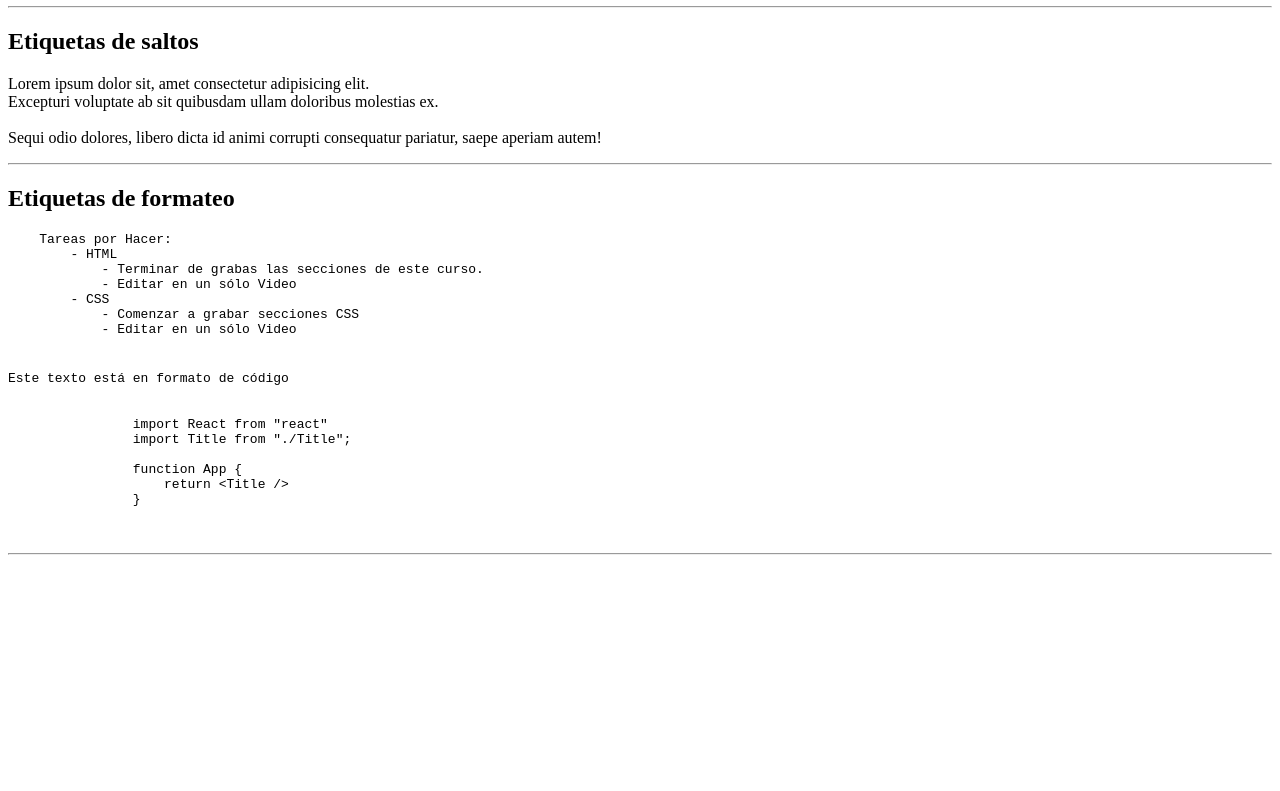
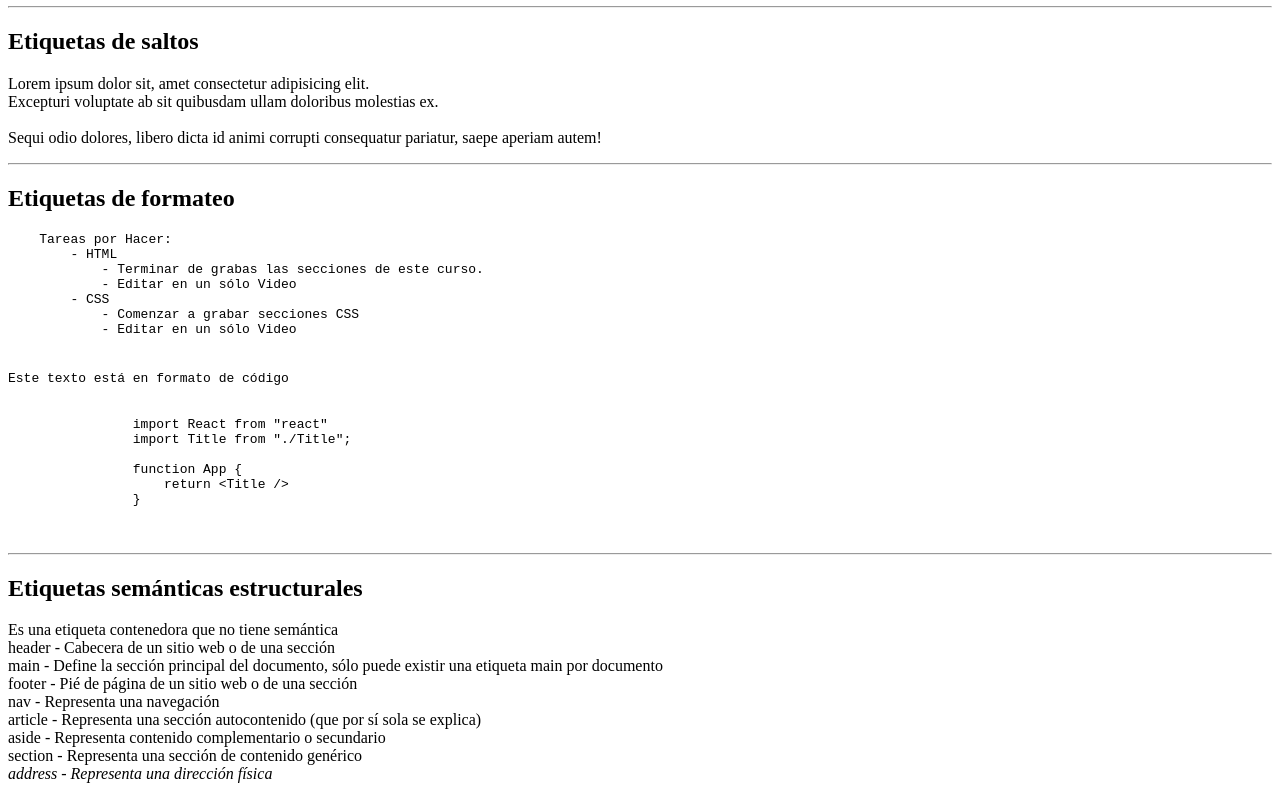
Before and after one commit to misaeladame/fundamentos-html, a plain HTML site: page index.html in a window 1280 px wide. Shown: the part 826-1617 px from the top of the page. Before the commit the page ends 1389 px from the top, so only its background shows below. Drawn offline with Linux system fonts and the light colour scheme.

Commit message:
Etiquetas semántica estructurales

```diff
--- a/index.html
+++ b/index.html
@@ -25,7 +25,7 @@
     <p>Aprendiendo sobre Diseño Web</p>
     <hr>
     <h2>Encabezados HTML</h2>
-    <h1>Encabezado de nivel 1</h1>
+    <h1>Encabezado de nivel 1 - sólo puede existir un h1 por documento HTML</h1>
     <h2>Encabezado de nivel 2</h2>
     <h3>Encabezado de nivel 3</h3>
     <h4>Encabezado de nivel 4</h4>
@@ -79,6 +79,22 @@
         </pre>
     </p>
     <hr>
+    <h2>Etiquetas semánticas estructurales</h2>
+    <div>Es una etiqueta contenedora que no tiene semántica</div>
+    <header>header - Cabecera de un sitio web o de una sección</header>
+    <main>
+        main - Define la sección principal del documento, sólo puede existir una
+        etiqueta main por documento
+    </main>
+    <footer>footer - Pié de página de un sitio web o de una sección</footer>
+    <nav>nav - Representa una navegación</nav>
+    <article>
+        article - Representa una sección autocontenido (que por sí sola se
+        explica)
+    </article>
+    <aside>aside - Representa contenido complementario o secundario</aside>
+    <section>section - Representa una sección de contenido genérico</section>
+    <address>address - Representa una dirección física</address>
 </body>
 
 </html>
```
